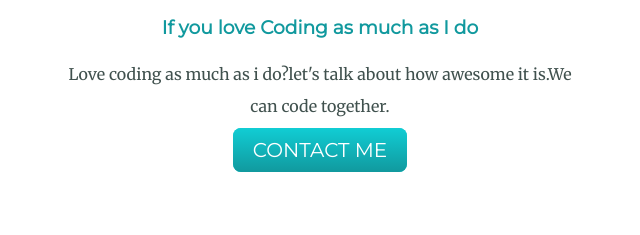
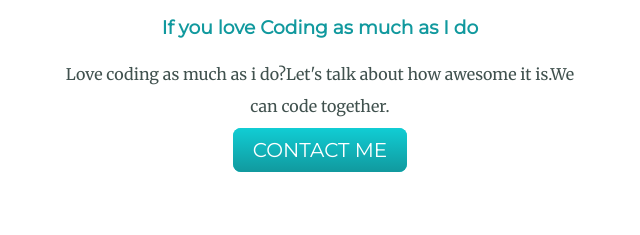
Before and after one commit to saurabhbh01/CSS-mywebsite, a plain HTML site: page index.html in a window 1280 px wide. Shown: the part 2482-2717 px from the top of the page, 320-960 px from the left. Drawn offline with Linux system fonts and the light colour scheme.

Commit message:
Update index.html

```diff
--- a/index.html
+++ b/index.html
@@ -45,7 +45,7 @@
             <div class="contact-message">
                 <h3>Get In Touch</h3>
                 <h3>If you love Coding as much as I do</h3>
-                <p>Love coding as much as i do?let's talk about how awesome it is.We can code together.</p>
+                <p>Love coding as much as i do?Let's talk about how awesome it is.We can code together.</p>
                 <a class="btn" href="mailto:st983302@gmail.com">CONTACT ME</a>
             </div>
         </div>
```
